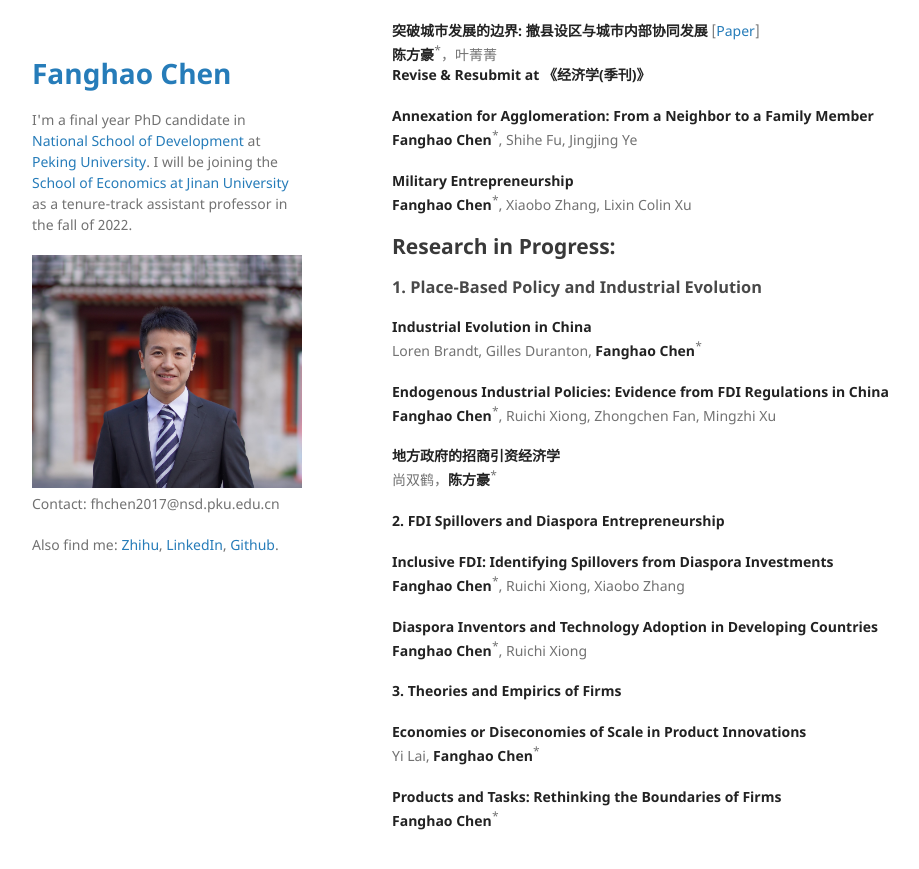
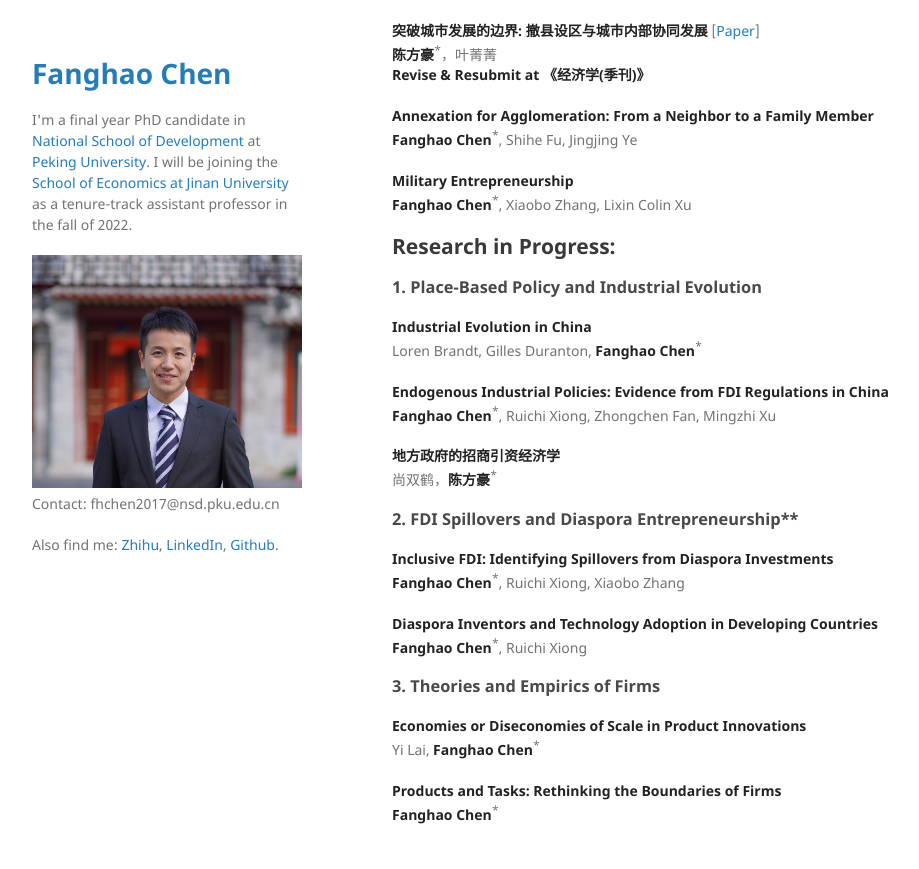
Before and after one commit to FanghaoChen/homepage, a Jekyll site: the page built from research.md, in a window 1280 px wide and 900 px high, scrolled down 519 px. Shown: the top 869 px of the window, without its empty margins (178-1097 px from the left). Built offline with Jekyll 4.4.1, drawn with Linux system fonts in a browser that asks for light colours.

```diff
--- a/research.md
+++ b/research.md
@@ -46,7 +46,7 @@ Loren Brandt, Gilles Duranton, **Fanghao Chen**<sup>*</sup>
 **地方政府的招商引资经济学**  <br/>
 尚双鹤，**陈方豪**<sup>*</sup>
 
-**2. FDI Spillovers and Diaspora Entrepreneurship** <br/>
+### 2. FDI Spillovers and Diaspora Entrepreneurship** ###
 
 **Inclusive FDI: Identifying Spillovers from Diaspora Investments** <br/>
 **Fanghao Chen**<sup>*</sup>, Ruichi Xiong, Xiaobo Zhang
@@ -54,7 +54,7 @@ Loren Brandt, Gilles Duranton, **Fanghao Chen**<sup>*</sup>
 **Diaspora Inventors and Technology Adoption in Developing Countries** <br/>
 **Fanghao Chen**<sup>*</sup>, Ruichi Xiong
 
-**3. Theories and Empirics of Firms** <br/>
+### 3. Theories and Empirics of Firms ###
 
 **Economies or Diseconomies of Scale in Product Innovations** <br/>
 Yi Lai, **Fanghao Chen**<sup>*</sup>
```
